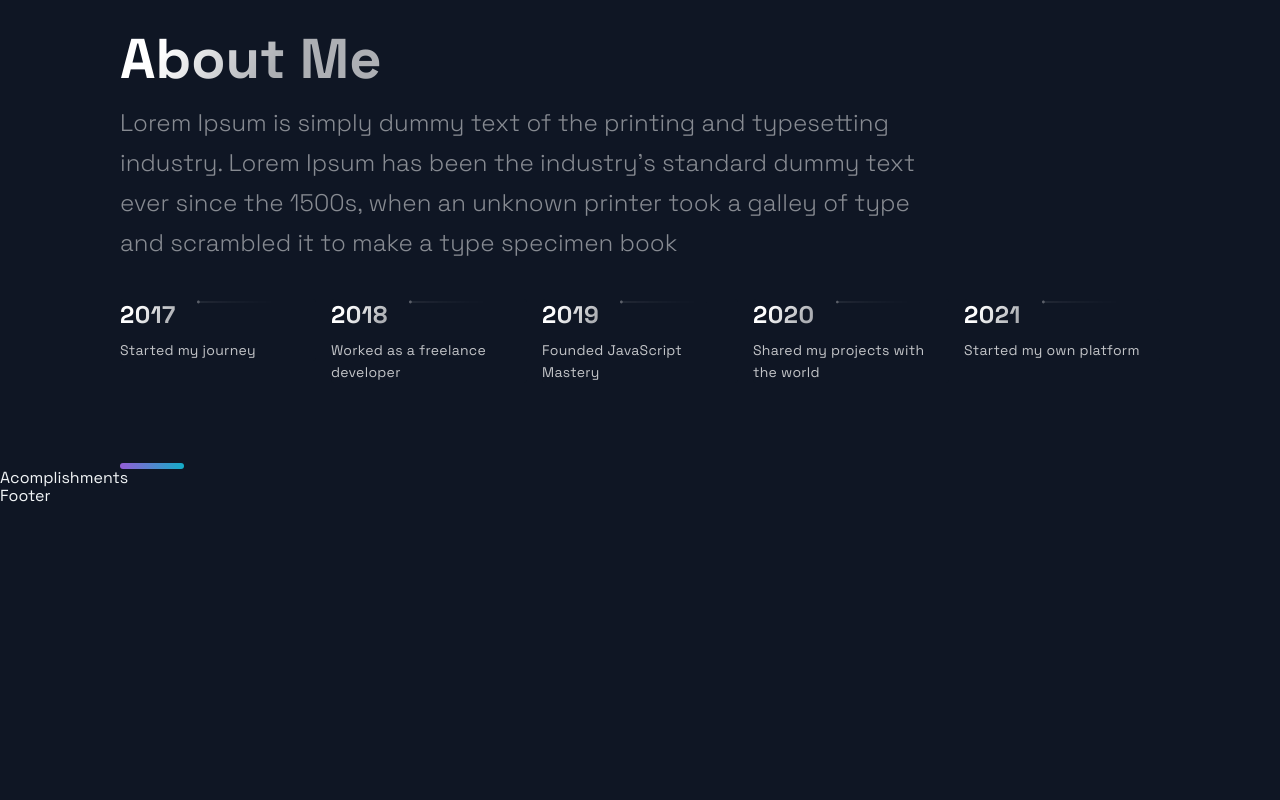
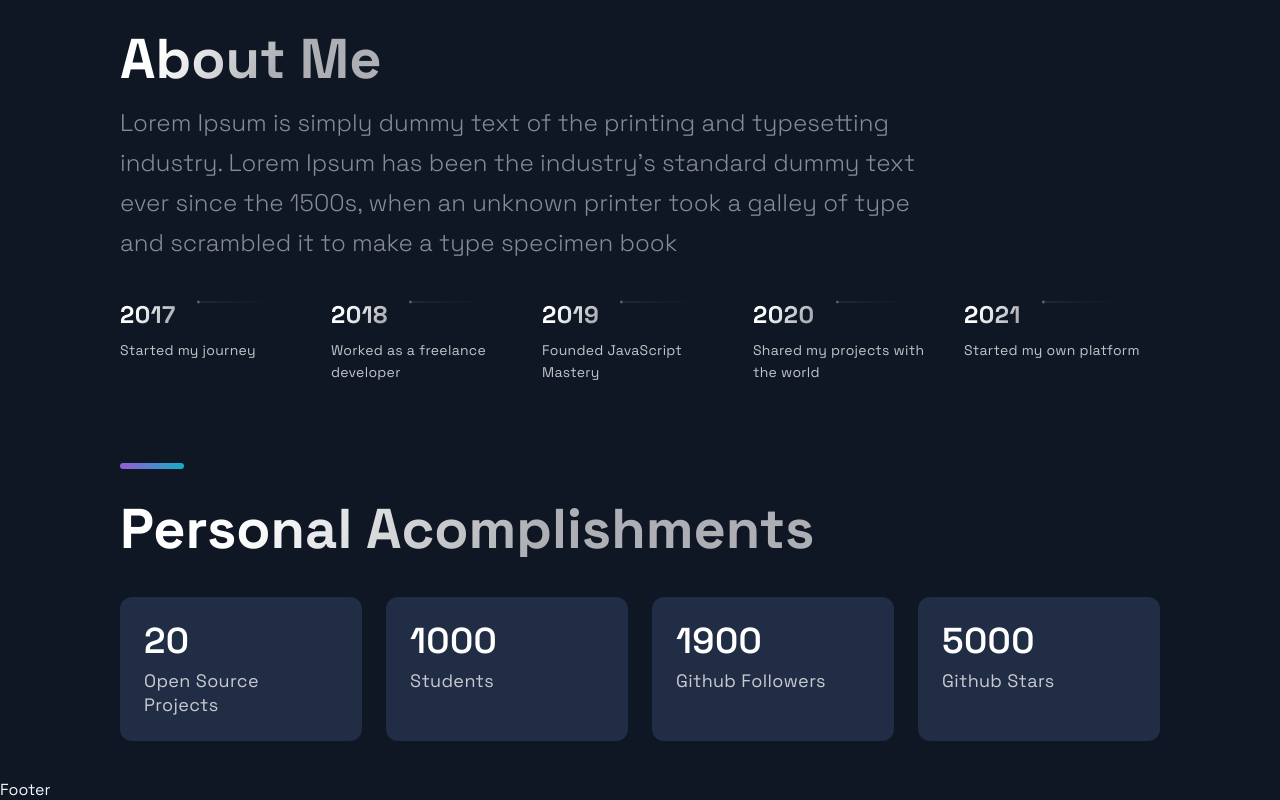
Before and after one commit to evribsap/portfolio-website-next, a Next.js app: page / in a window 1280 px wide. Shown: the part 2750-3550 px from the top of the page. Before the commit the page ends 3256 px from the top, so only its background shows below. Built offline with nearby package versions, Linux system fonts and the light colour scheme.

Commit message:
update acomplishments

```diff
--- a/src/components/Acomplishments/Acomplishments.js
+++ b/src/components/Acomplishments/Acomplishments.js
@@ -11,9 +11,23 @@
 ];
 
 const Acomplishments = () => (
-  <div>
-    Acomplishments
-  </div>
+  <Section>
+    <SectionTitle>
+      Personal Acomplishments
+    </SectionTitle>
+    <Boxes>
+      {data.map((card, index) => (
+        <Box key={index}>
+          <BoxNum>
+            {card.number}
+          </BoxNum>
+          <BoxText>
+            {card.text}
+          </BoxText>
+        </Box>
+      ))}
+    </Boxes>
+  </Section>
 );
 
 export default Acomplishments;
```
